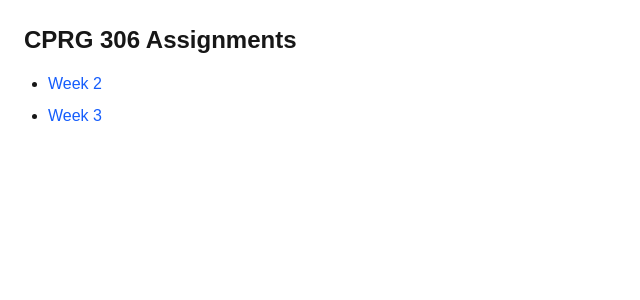
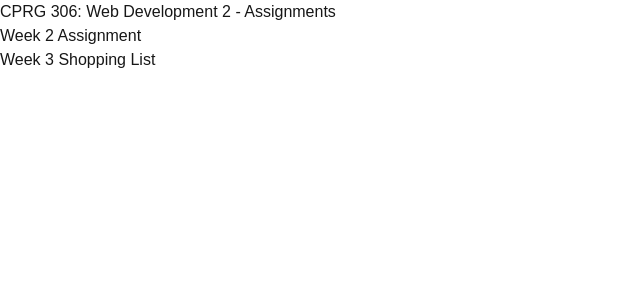
Before and after one commit to anshpreetsingh007/cprg306-assignments, a Next.js app: page / in a window 1280 px wide. Shown: the top 300 px of the page, without its empty margins (0-640 px from the left). Built offline with nearby package versions, Linux system fonts and the light colour scheme.

Commit message:
Update page components

```diff
--- a/app/page.tsx
+++ b/app/page.tsx
@@ -2,22 +2,13 @@ import Link from "next/link";
 
 export default function Home() {
   return (
-    <main className="p-6">
-      <h1 className="text-2xl font-bold mb-4">CPRG 306 Assignments</h1>
+    <main>
+      <h1>CPRG 306: Web Development 2 - Assignments</h1>
 
-      <ul className="list-disc pl-6 space-y-2">
-        <li>
-          <Link href="/week-2" className="text-blue-600 hover:underline">
-            Week 2
-          </Link>
-        </li>
-
-        <li>
-          <Link href="/week-3" className="text-blue-600 hover:underline">
-            Week 3
-          </Link>
-        </li>
-      </ul>
+      <Link href="/week-2">Week 2 Assignment</Link>
+      <br />
+      <Link href="/week-3">Week 3 Shopping List</Link>
     </main>
   );
+
 }
--- a/app/week-3/page.tsx
+++ b/app/week-3/page.tsx
@@ -2,11 +2,10 @@ import ItemList from "./item-list";
 
 export default function Page() {
   return (
-    <main className="min-h-screen bg-slate-900 p-6">
-      <h1 className="text-3xl font-bold text-white mb-6">
+    <main className="min-h-screen bg-gray-900 p-6">
+      <h1 className="text-3xl font-bold text-white text-center mb-6">
         Shopping List
       </h1>
-
       <ItemList />
     </main>
   );
```
